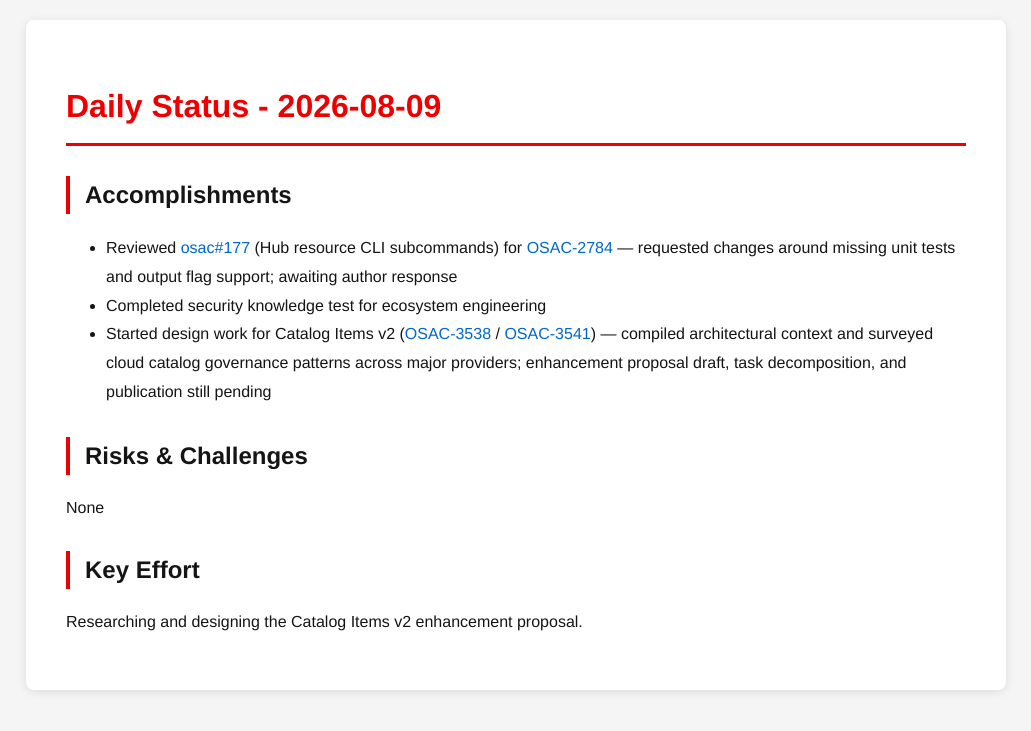
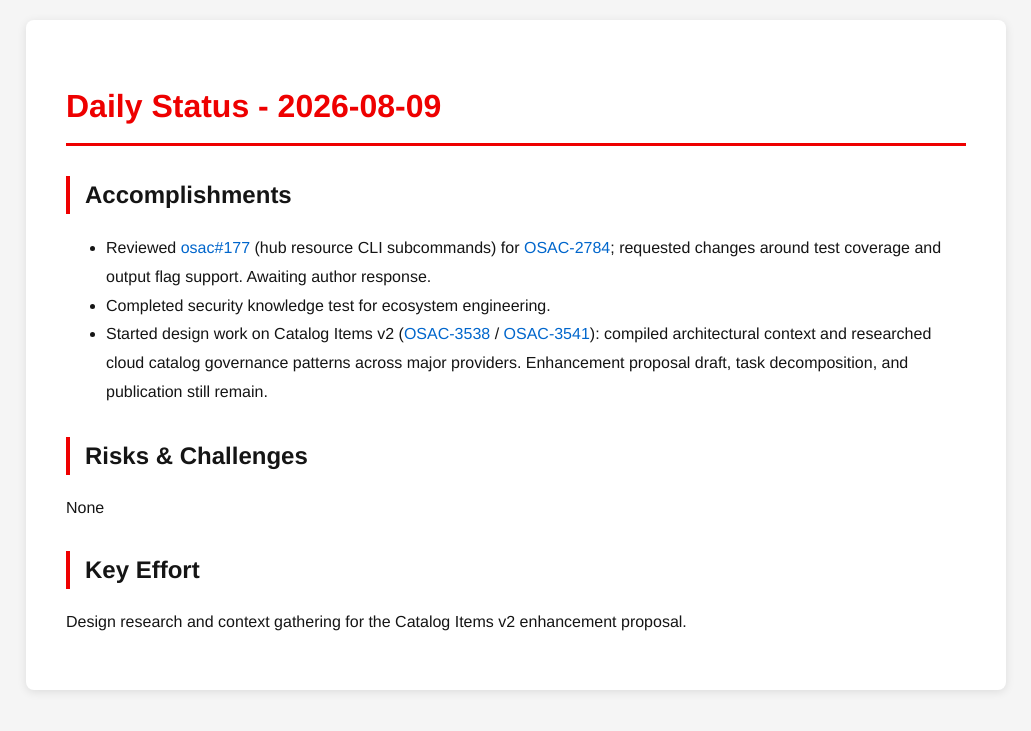
Before and after one commit to tzvatot/daily-status, a Jekyll site: the page built from 2026-08-09.md, in a window 1280 px wide. Shown: the top 731 px of the page, without its empty margins (124-1155 px from the left). Built offline with Jekyll 4.4.1, drawn with Linux system fonts in a browser that asks for light colours.

Commit message:
Daily status update - 2026-08-09

```diff
--- a/2026-08-09.md
+++ b/2026-08-09.md
@@ -7,12 +7,12 @@ date: 2026-08-09
 # Daily Status - 2026-08-09
 
 ## Accomplishments
-- Reviewed [osac#177](https://github.com/osac-project/osac/pull/177) (Hub resource CLI subcommands) for [OSAC-2784](https://redhat.atlassian.net/browse/OSAC-2784) — requested changes around missing unit tests and output flag support; awaiting author response
-- Completed security knowledge test for ecosystem engineering
-- Started design work for Catalog Items v2 ([OSAC-3538](https://redhat.atlassian.net/browse/OSAC-3538) / [OSAC-3541](https://redhat.atlassian.net/browse/OSAC-3541)) — compiled architectural context and surveyed cloud catalog governance patterns across major providers; enhancement proposal draft, task decomposition, and publication still pending
+- Reviewed [osac#177](https://github.com/osac-project/osac/pull/177) (hub resource CLI subcommands) for [OSAC-2784](https://redhat.atlassian.net/browse/OSAC-2784); requested changes around test coverage and output flag support. Awaiting author response.
+- Completed security knowledge test for ecosystem engineering.
+- Started design work on Catalog Items v2 ([OSAC-3538](https://redhat.atlassian.net/browse/OSAC-3538) / [OSAC-3541](https://redhat.atlassian.net/browse/OSAC-3541)): compiled architectural context and researched cloud catalog governance patterns across major providers. Enhancement proposal draft, task decomposition, and publication still remain.
 
 ## Risks & Challenges
 None
 
 ## Key Effort
-Researching and designing the Catalog Items v2 enhancement proposal.
+Design research and context gathering for the Catalog Items v2 enhancement proposal.
```
